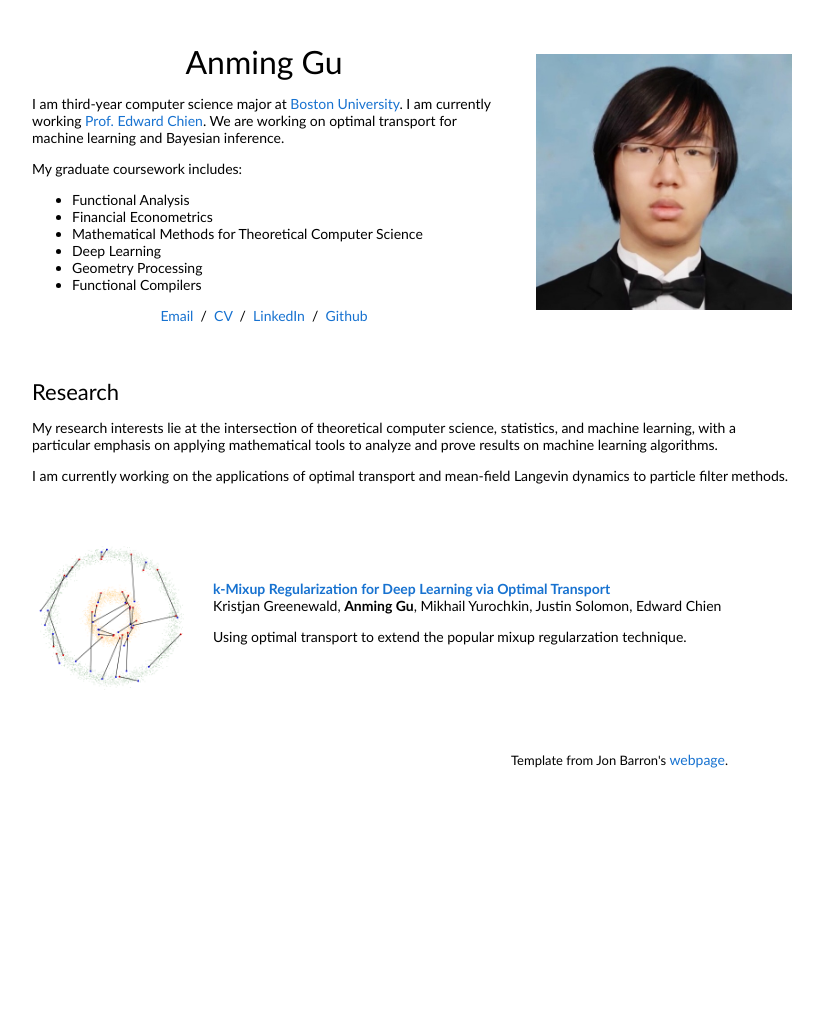
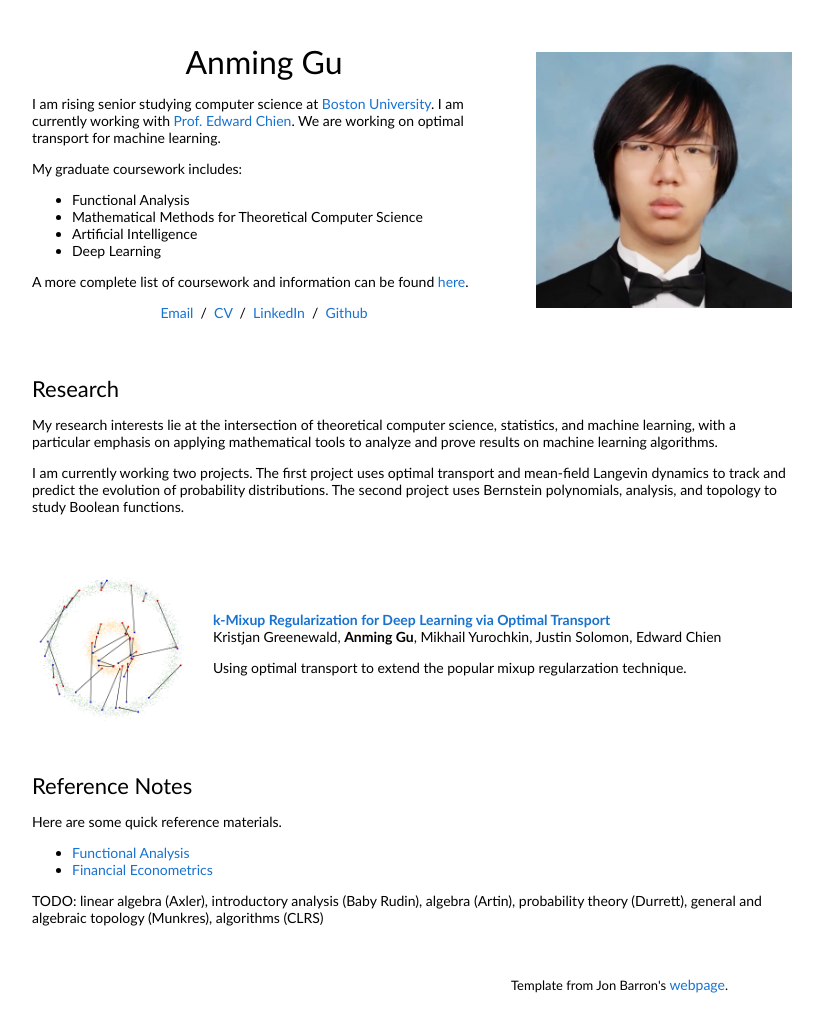
Before and after one commit to AnmingGu/AnmingGu.github.io, a plain HTML site: page index.html in a window 1280 px wide. Shown: the whole page, without its empty margins (228-1051 px from the left). Before the commit the page ends 800 px from the top, so only its background shows below. Drawn offline with Linux system fonts and the light colour scheme.

Commit message:
update spring 2023

```diff
--- a/index.html
+++ b/index.html
@@ -20,18 +20,17 @@
               <p style="text-align:center">
                 <name>Anming Gu</name>
               </p>
-              <p>I am third-year computer science major at <a href="https://www.bu.edu/">Boston University</a>. I am currently working <a href="https://cs-people.bu.edu/edchien/">Prof. Edward Chien</a>. We are working on optimal transport for machine learning and Bayesian inference.
+              <p>I am rising senior studying computer science at <a href="https://www.bu.edu/">Boston University</a>. I am currently working with <a href="https://cs-people.bu.edu/edchien/">Prof. Edward Chien</a>. We are working on optimal transport for machine learning.
               </p>
               <p>
                 My graduate coursework includes:
                 <ul>
                   <li>Functional Analysis</li>
-                  <li>Financial Econometrics</li>
                   <li>Mathematical Methods for Theoretical Computer Science</li>
+                  <li>Artificial Intelligence</li>
                   <li>Deep Learning</li>
-                  <li>Geometry Processing</li>
-                  <li>Functional Compilers</li>
                 </ul>
+                A more complete list of coursework and information can be found <a href="data/coursework.pdf">here</a>.
               </p>
               <p style="text-align:center">
                 <a href="mailto:gu.anming106@gmail.com">Email</a> &nbsp/&nbsp
@@ -55,7 +54,7 @@
                 My research interests lie at the intersection of theoretical computer science, statistics, and machine learning, with a particular emphasis on applying mathematical tools to analyze and prove results on machine learning algorithms.
               </p>
               <p>
-                I am currently working on the applications of optimal transport and mean-field Langevin dynamics to particle filter methods.
+                I am currently working two projects. The first project uses optimal transport and mean-field Langevin dynamics to track and predict the evolution of probability distributions. The second project uses Bernstein polynomials, analysis, and topology to study Boolean functions.
               </p>
             </td>
           </tr>
@@ -75,8 +74,21 @@
               <p>Using optimal transport to extend the popular mixup regularzation technique.</p>
             </td>
           </tr>
+
         </tbody></table>
-
+        <tr>
+          <td style="padding:20px;width:100%;vertical-align:middle">
+            <heading>Reference Notes</heading>
+            <p>
+              Here are some quick reference materials.
+            </p>
+            <ul>
+              <li><a href="notes/functional_analysis.pdf">Functional Analysis</a></li>
+              <li><a href="notes/financial_econometrics.pdf.pdf">Financial Econometrics</a></li>
+            </ul>
+            TODO: linear algebra (Axler), introductory analysis (Baby Rudin), algebra (Artin), probability theory (Durrett), general and algebraic topology (Munkres), algorithms (CLRS)
+          </td>
+        </tr>
         </tbody></table>
       </tbody></table>
       <table style="width:50%;border:0px;border-spacing:0px;border-collapse:separate;margin-right:auto;margin-left:auto;"><tbody>
```
Also changed, not shown: 4 other files.
